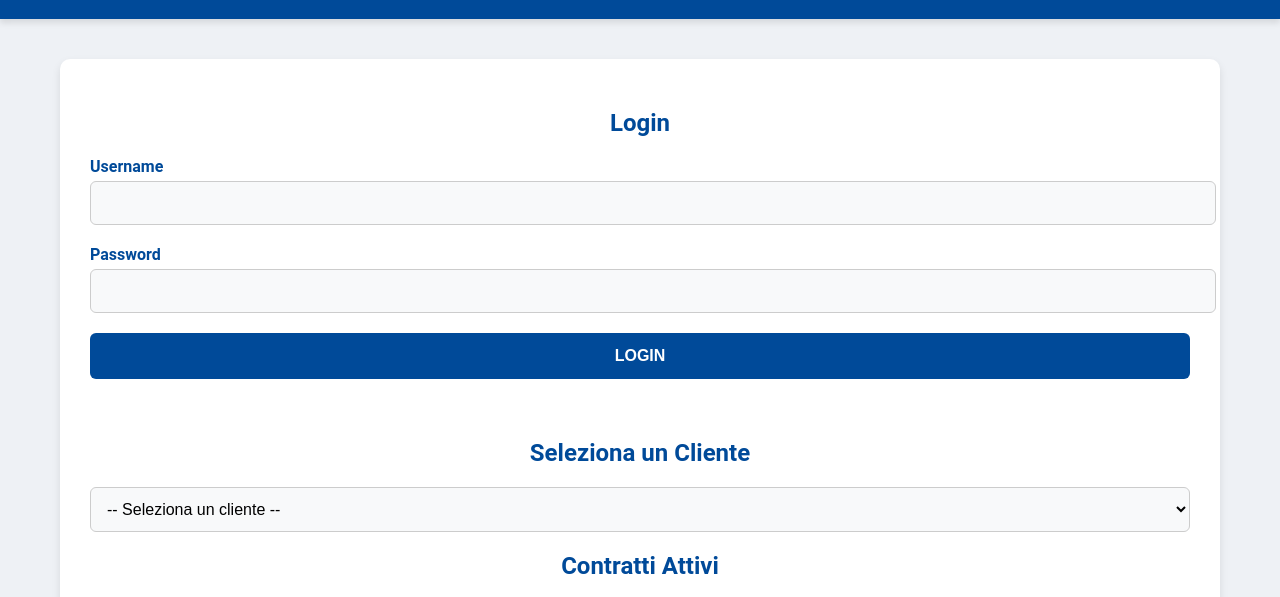
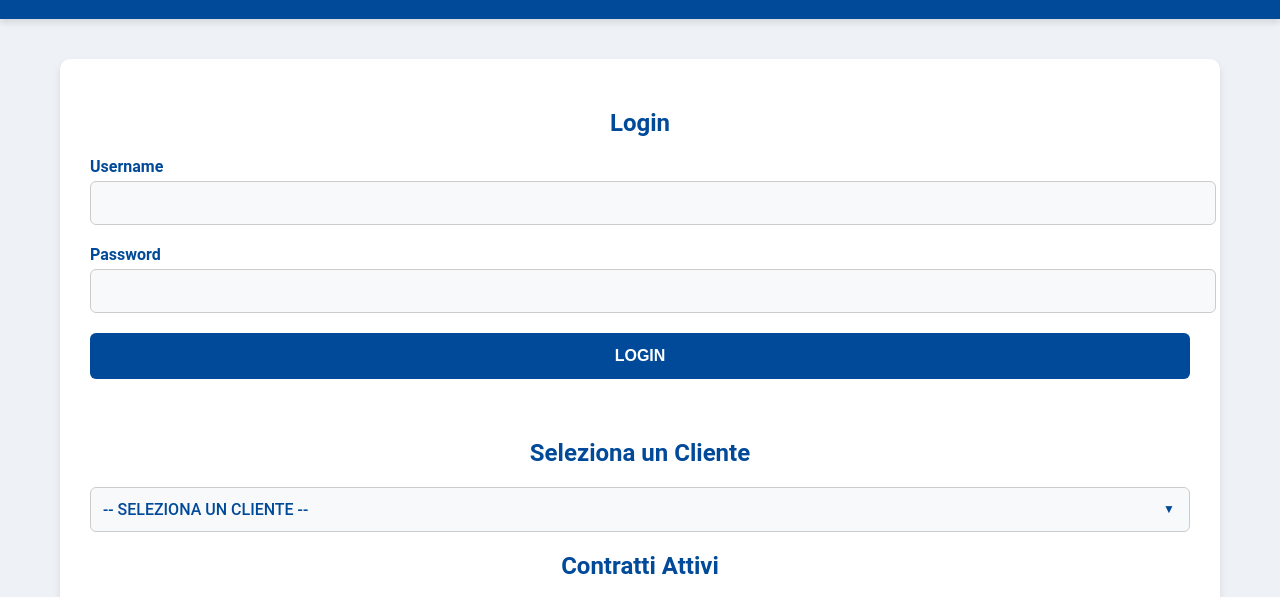
Before and after one commit to ArielFedele8/ContrattiSeveri, a website: page public/index.html in a window 1280 px wide. Shown: the part 200-797 px from the top of the page. Drawn offline with nearby package versions, Linux system fonts and the light colour scheme.

Commit message:
Menù a tendina sistemato

```diff
--- a/public/index.html
+++ b/public/index.html
@@ -75,6 +75,13 @@
                 border-radius: 6px;
                 background-color: #f8f9fa;
                 font-size: 16px;
+                transition: border-color 0.3s, box-shadow 0.3s;
+            }
+            .form-group input:focus,
+            select:focus {
+                border-color: #004a99;
+                box-shadow: 0 0 5px rgba(0, 74, 153, 0.5);
+                outline: none;
             }
             .btn {
                 display: block;
@@ -108,6 +115,50 @@
                 background-color: #f8d7da;
                 color: #721c24;
             }
+            /* Stile personalizzato per il menù a tendina */
+.custom-select {
+    position: relative;
+    width: 100%;
+    margin-bottom: 20px; /* Spaziatura inferiore */
+}
+
+.custom-select select {
+    appearance: none;
+    -webkit-appearance: none;
+    -moz-appearance: none;
+    background-color: #f8f9fa;
+    border: 1px solid #ccc;
+    border-radius: 6px;
+    padding: 12px;
+    font-size: 16px;
+    cursor: pointer;
+    width: 100%;
+    color: #004a99;
+    font-family: "Roboto", sans-serif;
+    font-weight: 500;
+    transition: border-color 0.3s, box-shadow 0.3s;
+}
+
+.custom-select select:hover {
+    border-color: #004a99;
+}
+
+.custom-select select:focus {
+    border-color: #004a99;
+    box-shadow: 0 0 5px rgba(0, 74, 153, 0.5);
+    outline: none;
+}
+
+.custom-select::after {
+    content: "▼";
+    position: absolute;
+    top: 50%;
+    right: 15px;
+    transform: translateY(-50%);
+    pointer-events: none;
+    color: #004a99;
+    font-size: 12px;
+}
         </style>
     </head>
     <body>
@@ -131,9 +182,11 @@
             <!-- Area per il messaggio di esito -->
 
             <h2>Seleziona un Cliente</h2>
+            <div class="custom-select">
                 <select id="clientSelect">
-                <option value="">-- Seleziona un cliente --</option>
+                    <option value="">-- SELEZIONA UN CLIENTE --</option>
                 </select>
+            </div>
 
             <h2>Contratti Attivi</h2>
             <table id="contractTable">
```
Also changed, not shown: server.js (+5 -2 lines). Lines whose indentation alone changed are shown as unchanged.
